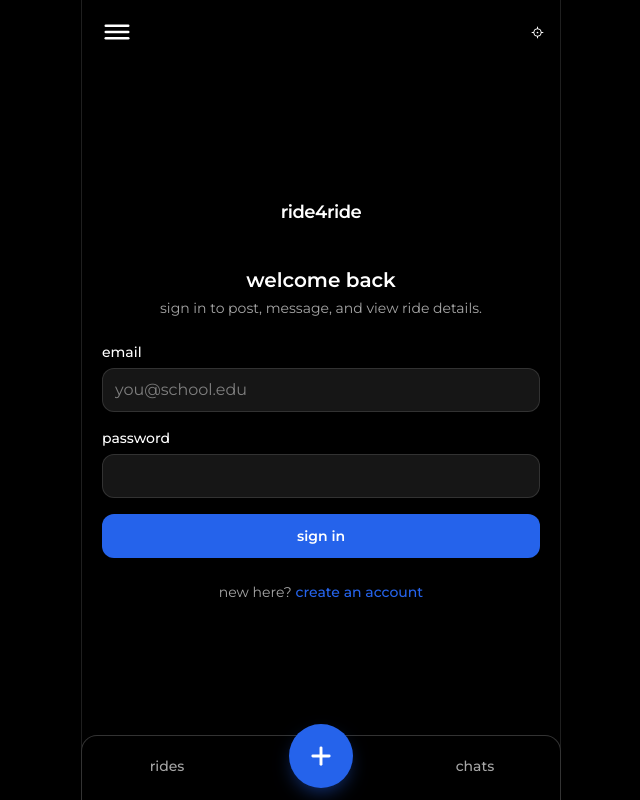
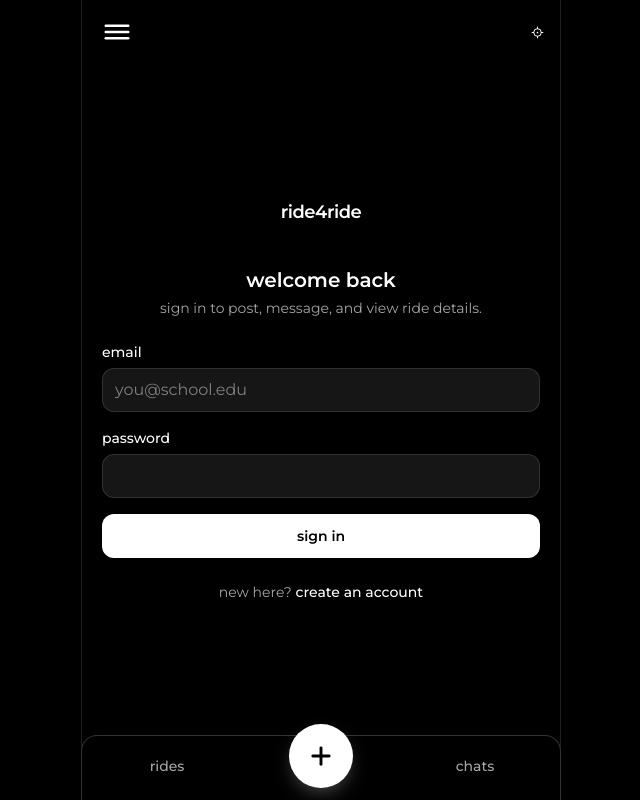
Before and after one commit to urstrulymithilesh/ride4ride, a Next.js app: page /sign-in in a window 1280 px wide. Shown: the whole page, without its empty margins (319-959 px from the left). Built offline with nearby package versions, Linux system fonts and the light colour scheme; no server answers.

Commit message:
feat(theme): white primary, green headlines only; scoped feed with AND matching; picker hydration fix

```diff
--- a/src/app/globals.css
+++ b/src/app/globals.css
@@ -16,12 +16,12 @@
   --color-muted: rgba(255, 255, 255, 0.65); /* secondary text */
   --color-faint: rgba(255, 255, 255, 0.45); /* tertiary text / placeholders */
 
-  --color-primary: #2563eb; /* royal blue = interactive / icon tiles */
+  --color-primary: #ffffff; /* white = interactive / primary / active */
   --color-success: #34c759; /* green = positive / confirm / success */
   --color-danger: #ff3b30; /* red   = destructive / alert / error */
 
-  --color-primary-soft: rgba(37, 99, 235, 0.22);
-  --color-success-soft: rgba(52, 199, 89, 0.15);
+  --color-primary-soft: rgba(255, 255, 255, 0.12);
+  --color-success-soft: rgba(255, 255, 255, 0.12);
   --color-danger-soft: rgba(255, 59, 48, 0.15);
 
   --font-sans: "Montserrat", system-ui, -apple-system, "Segoe UI", Arial,
@@ -118,10 +118,10 @@ summary:focus-visible {
     @apply inline-flex min-h-11 min-w-11 items-center justify-center gap-2 rounded-xl px-4 text-sm font-semibold transition-colors disabled:cursor-not-allowed disabled:opacity-50;
   }
   .btn-primary {
-    @apply bg-primary text-white hover:opacity-90;
+    @apply bg-primary text-black hover:opacity-90;
   }
   .btn-success {
-    @apply bg-success text-black hover:opacity-90;
+    @apply bg-white text-black hover:opacity-90;
   }
   .btn-danger {
     @apply bg-danger text-white hover:opacity-90;
--- a/src/app/layout.tsx
+++ b/src/app/layout.tsx
@@ -47,7 +47,7 @@ export default async function RootLayout({
         <div className="app-shell">
           <a
             href="#main"
-            className="sr-only focus:not-sr-only focus:absolute focus:left-2 focus:top-2 focus:z-50 focus:rounded-lg focus:bg-primary focus:px-3 focus:py-2 focus:text-sm focus:text-white"
+            className="sr-only focus:not-sr-only focus:absolute focus:left-2 focus:top-2 focus:z-50 focus:rounded-lg focus:bg-primary focus:px-3 focus:py-2 focus:text-sm focus:text-black"
           >
             Skip to content
           </a>
--- a/src/app/rides/[id]/page.tsx
+++ b/src/app/rides/[id]/page.tsx
@@ -203,7 +203,7 @@ export default async function RideDetailPage({
           <span
             className={`chip ${
               ride.type === "offer"
-                ? "bg-success-soft text-success"
+                ? "bg-white/10 text-white"
                 : "bg-primary-soft text-primary"
             }`}
           >
--- a/src/app/rides/new/page.tsx
+++ b/src/app/rides/new/page.tsx
@@ -15,7 +15,7 @@ export default async function NewRidePage() {
       <div className="flex flex-col gap-4">
         <Link
           href="/rides/offer"
-          className="card border-l-4 border-l-success"
+          className="card border-l-4 border-l-white"
         >
           <h2 className="font-semibold text-content">offer a ride</h2>
           <p className="mt-1 text-sm text-muted">
--- a/src/app/rides/page.tsx
+++ b/src/app/rides/page.tsx
@@ -1,6 +1,8 @@
 import Link from "next/link";
 import type { Metadata } from "next";
-import { cookies, headers } from "next/headers";
+import { cookies } from "next/headers";
+import { getLocationFromHeaders } from "@/lib/location-server";
+import { formatLocation } from "@/lib/location";
 import { createClient } from "@/lib/supabase/server";
 import { RideCard, type RideCardData } from "@/components/rides/ride-card";
 import { SearchForm } from "@/components/places/search-form";
@@ -39,24 +41,19 @@ export default async function BrowseRidesPage({
   const when: When = sp.when === "future" ? "future" : "current";
   const rideType: RideType =
     sp.type === "offer" || sp.type === "get" ? sp.type : "all";
+  // Scoping vs search. The feed is always scoped: explicit ?from= wins,
+  // else the saved city override, else the IP-detected city. An explicit
+  // empty ?from= (clear) means unscoped. Only typed text counts as
+  // "searched" for the X button and empty-state copy.
+  const cookieCity = ((await cookies()).get("r4r-city")?.value ?? "").trim();
+  const detected = await getLocationFromHeaders();
+  const detectedLabel = detected ? formatLocation(detected) : "";
   const from =
-    sp.from !== undefined ? sp.from.trim() : ((await cookies()).get("r4r-city")?.value.trim() ?? "");
+    sp.from !== undefined ? sp.from.trim() : cookieCity || detectedLabel;
   const to = sp.to?.trim() ?? "";
-  const hasFilters = Boolean(from || to);
-
-  // IP-suggested FROM city (v3 pilot): Vercel supplies a geo city header,
-  // offered as the filter box's starting text — always changeable, and it
-  // never acts as a filter by itself (the query above uses only the
-  // explicit `from` param). Never auto-fills a post (P-2). Absent locally
-  // and behind some proxies, in which case there is simply no suggestion.
-  let geoCity = "";
-  try {
-    const rawGeo = (await headers()).get("x-vercel-ip-city");
-    if (rawGeo) geoCity = decodeURIComponent(rawGeo).trim();
-  } catch {
-    geoCity = "";
-  }
-  const cityInputDefault = from || geoCity;
+  const searched = Boolean(sp.from?.trim() || to);
+  const scopedNote = !searched && from ? ` near ${from}` : "";
+  const hasFilters = searched;
 
   // Build an href preserving current params, dropping empties.
   const hrefWith = (next: Partial<Params>) => {
@@ -88,10 +85,18 @@ export default async function BrowseRidesPage({
       .gt("expires_at", new Date().toISOString())
       .eq("is_future", when === "future");
 
-    const fromOr = from ? endOr("from", from) : null;
-    const toOr = to ? endOr("to", to) : null;
-    if (fromOr) q = q.or(fromOr);
-    if (toOr) q = q.or(toOr);
+    const fromTokens = endTokens(from);
+    const toTokens = endTokens(to);
+    for (const t of fromTokens) {
+      if (/^\d+$/.test(t)) q = q.eq("from_zip", t);
+      else if (/^[a-zA-Z]{2}$/.test(t)) q = q.ilike("from_state", t);
+      else q = q.ilike("from_city", `%${t}%`);
+    }
+    for (const t of toTokens) {
+      if (/^\d+$/.test(t)) q = q.eq("to_zip", t);
+      else if (/^[a-zA-Z]{2}$/.test(t)) q = q.ilike("to_state", t);
+      else q = q.ilike("to_city", `%${t}%`);
+    }
     if (rideType !== "all") q = q.eq("type", rideType);
 
     return q
@@ -218,7 +223,7 @@ export default async function BrowseRidesPage({
       <SearchForm
         when={when}
         type={rideType}
-        fromDefault={cityInputDefault}
+        fromDefault={sp.from?.trim() ?? ""}
         toDefault={to}
         clearHref={hrefWith({ from: "", to: "" })}
         showClear={hasFilters}
@@ -257,7 +262,9 @@ export default async function BrowseRidesPage({
           <p className="text-sm text-muted">
             {hasFilters
               ? "no rides match these filters."
-              : `no ${when} rides posted yet.`}
+              : scopedNote
+                ? `no ${when} rides${scopedNote} yet.`
+                : `no ${when} rides posted yet.`}
           </p>
           {hasFilters ? (
             <Link
@@ -290,20 +297,15 @@ export default async function BrowseRidesPage({
 }
 
 /**
- * One search box matches a city name, a zip, a state code, or a
- * "city, st" pair — e.g. "aurora", "60505", "il", "chicago, il".
+ * Split one search box into match tokens: a city name, a zip, a state
+ * code, or a "city, st" pair — e.g. "aurora", "60505", "il",
+ * "chicago, il". Callers AND the tokens together ("Lemont, IL" needs the
+ * city AND the state — OR-ing them matches the whole state).
  */
-function endOr(prefix: "from" | "to", raw: string | null): string | null {
-  if (!raw) return null;
-  const tokens = raw
+function endTokens(raw: string | null): string[] {
+  if (!raw) return [];
+  return raw
     .split(",")
     .flatMap((part) => part.split(/\s+/).map((t) => t.trim()))
     .filter(Boolean);
-  const parts: string[] = [];
-  for (const t of tokens) {
-    if (/^\d+$/.test(t)) parts.push(`${prefix}_zip.eq.${t}`);
-    else if (/^[a-zA-Z]{2}$/.test(t)) parts.push(`${prefix}_state.ilike.${t}`);
-    else parts.push(`${prefix}_city.ilike.%${t}%`);
-  }
-  return parts.length > 0 ? parts.join(",") : null;
 }
--- a/src/components/chat/chat-thread.tsx
+++ b/src/components/chat/chat-thread.tsx
@@ -134,7 +134,7 @@ export function ChatThread({
               >
                 <div
                   className={`max-w-[80%] rounded-2xl px-3 py-2 text-sm ${
-                    mine ? "bg-primary text-white" : "bg-surface text-content"
+                    mine ? "bg-primary text-black" : "bg-surface text-content"
                   }`}
                 >
                   {m.image_url ? (
--- a/src/components/chat/reveal-panel.tsx
+++ b/src/components/chat/reveal-panel.tsx
@@ -109,7 +109,7 @@ export function RevealPanel({
       <div className="mb-4 rounded-2xl bg-success-soft p-4">
         <div className="flex items-center gap-2">
           <span aria-hidden>✅</span>
-          <p className="text-sm font-semibold text-success">addresses revealed</p>
+          <p className="text-sm font-semibold text-white">addresses revealed</p>
         </div>
         {addresses ? (
           <dl className="mt-3 space-y-2 text-sm">
--- a/src/components/layout/bottom-nav.tsx
+++ b/src/components/layout/bottom-nav.tsx
@@ -53,7 +53,7 @@ function DockLinks({ active }: { active: Active }) {
         className="flex flex-1 items-center justify-center"
       >
         <span
-          className={`flex h-16 w-16 -mt-5 items-center justify-center rounded-full text-white shadow-[0_8px_20px_-6px_rgba(37,99,235,0.6)] ${
+          className={`flex h-16 w-16 -mt-5 items-center justify-center rounded-full text-black shadow-[0_8px_20px_-6px_rgba(255,255,255,0.35)] ${
             active.post ? "bg-content" : "bg-primary"
           }`}
         >
--- a/src/components/notifications/enable-notifications.tsx
+++ b/src/components/notifications/enable-notifications.tsx
@@ -88,7 +88,7 @@ export function EnableNotifications() {
 
   if (status === "enabled") {
     return (
-      <p className="text-xs text-success">
+      <p className="text-xs text-white">
         🔔 expiry reminders are on for this browser.
       </p>
     );
--- a/src/components/profile/profile-details.tsx
+++ b/src/components/profile/profile-details.tsx
@@ -128,7 +128,7 @@ export function ProfileDetails({
             </p>
           ) : null}
           {state.message ? (
-            <p className="text-sm text-success" role="status">
+            <p className="text-sm text-white" role="status">
               {state.message}
             </p>
           ) : null}
@@ -170,7 +170,7 @@ export function PasswordForm() {
           </p>
         ) : null}
         {state.message ? (
-          <p className="text-sm text-success" role="status">
+          <p className="text-sm text-white" role="status">
             {state.message}
           </p>
         ) : null}
--- a/src/components/rides/ride-card.tsx
+++ b/src/components/rides/ride-card.tsx
@@ -54,7 +54,7 @@ export function RideCard({ ride }: { ride: RideCardData }) {
     <article className="rounded-[20px] border border-white/15 bg-surface p-3">
       <div className="flex items-center gap-3">
         <p className="wrap-anywhere min-w-0 flex-1 text-xl font-semibold">
-          <span className={ride.type === "offer" ? "text-primary" : "text-success"}>
+          <span className="text-success">
             {headline}
           </span>
         </p>
```
Also changed, not shown: src/components/layout/location-picker.tsx (+17 -2 lines).
